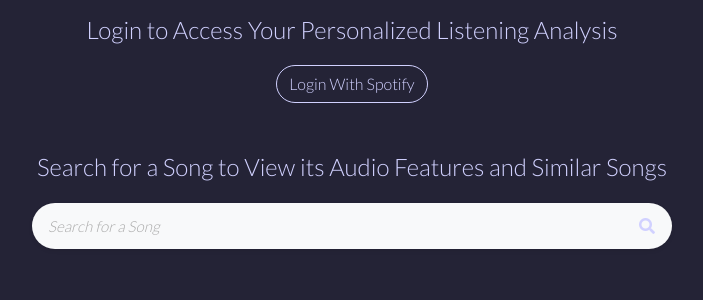
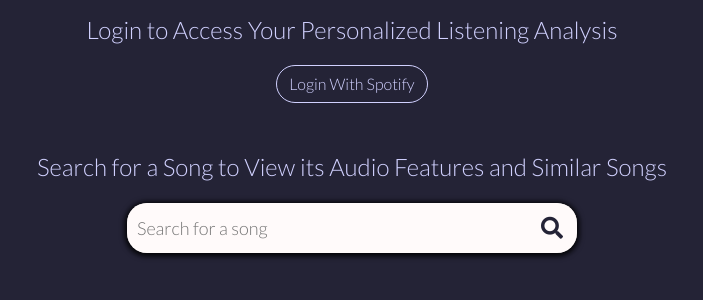
Before and after one commit to fwang356/enhancify, a Flask app: page / in a window 1280 px wide. Shown: the part 309-609 px from the top of the page, without its empty margins (288-991 px from the left). Run offline with Flask 2, Linux system fonts and the light colour scheme; parts of the project's set-up code (start-up, migrations or seed data) failed here and were passed over; some libraries are stand-ins or nearby versions.

Commit message:
search autocomplete

```diff
--- a/main.py
+++ b/main.py
@@ -144,6 +144,10 @@
     return sp.current_user()['images'][0]['url']
 
 
+
+def search(query):
+    return sp.search(query, limit)
+
 if token:
     sp = spotipy.Spotify(auth=token)
     top_tracks = get_top_tracks()
--- a/static/css/style.css
+++ b/static/css/style.css
@@ -16,17 +16,6 @@
     display: flex;
     justify-content: center;
     margin-top: -9%;
-}
-
-.input-group .form-control {
-    border-radius: 70px;
-    border: 1.5px solid snow;
-}
-
-.form-control::placeholder {
-    font-size: 0.95rem;
-    color: #aaa;
-    font-style: italic;
 }
 
 .btn-custom {
@@ -48,7 +37,7 @@
 }
 
 .btn-custom-solid:hover {
-    color: #aaa;
+    color: #242336;
 }
 
 .btn-custom:hover {
@@ -57,8 +46,8 @@
 }
 
 .btn-custom:focus {
-    background-color: snow;
-    color: #d1d1ff;
+    background-color: #d1d1ff;
+    color: #242336;
 }
 
 h1{
@@ -82,6 +71,12 @@
 h4{
     font-size: 40px;
     padding-top: 2%;
+}
+
+.pfp {
+    width: 40px;
+    height: 40px;
+    border-radius: 20px;
 }
 
 .btn-toolbar .btn-group{
@@ -153,3 +148,83 @@
     width: 200px;
     height: 200px;
 }
+
+.wrapper {
+    margin: 0 auto;
+    background: snow;
+    border-radius: 20px;
+    box-shadow: 0px 1px 5px 3px rgba(0,0,0,0.66);
+    position: relative;
+    width: 450px;
+}
+
+input {
+    width:100%;
+    border: none;
+    height: 50px;
+    border-radius: 20px;
+    padding: 0px 40px 0px 10px;
+    font-size: 18px;
+    box-shadow: 0px 1px 4px rgba(0,0,0,0.66);
+    background-color: snow;
+    color: #242336;
+}
+
+input:focus {
+    outline: none;
+}
+
+.search-btn button{
+    position: absolute;
+    border: none;
+    background: none;
+    top: 0;
+    right: 0;
+    height: 50px;
+    line-height: 50px;
+    padding: 0;
+    width: 50px;
+}
+
+.search-btn button:focus {
+    outline: none;
+}
+
+.search-btn button i {
+    width: 100%;
+    color: #242336;
+    line-height: 50px;
+    font-size: 22px;
+}
+
+.results {
+    padding: 0px;
+    color: #242336;
+}
+
+.results ul {
+    margin: 0;
+    padding: 0;
+}
+
+.results ul li {
+    list-style: none;
+    border-radius: 3px;
+    opacity: 0;
+    display: none;
+    padding: 8px 12px;
+    transition: all .5s linear;
+}
+
+.show .results ul li {
+    opacity: 1;
+    display: block;
+}
+
+.show .results {
+    padding: 10px;
+}
+
+.results ul li:hover {
+    background: #ececec
+}
--- a/templates/base.html
+++ b/templates/base.html
@@ -8,6 +8,7 @@
     <link rel="stylesheet" href="https://stackpath.bootstrapcdn.com/bootstrap/4.3.1/css/bootstrap.min.css" integrity="sha384-ggOyR0iXCbMQv3Xipma34MD+dH/1fQ784/j6cY/iJTQUOhcWr7x9JvoRxT2MZw1T" crossorigin="anonymous">
     <link rel="stylesheet" href='https://use.fontawesome.com/releases/v5.7.2/css/all.css'>
     <link rel="stylesheet" href="{{ url_for('static', filename='css/style.css') }}">
+    <title>moodi</title>
     {% block head%}{%endblock%}
 </head>
 <body>
--- a/templates/home.html
+++ b/templates/home.html
@@ -14,17 +14,52 @@
     </form>
     <br>
     <h3>Search for a Song to View its Audio Features and Similar Songs</h3>
-    <form action="">
-        <div class="p-1 bg-light rounded rounded-pill shadow-sm mb-4">
-          <div class="input-group">
-            <input type="search" placeholder="Search for a Song" class="form-control border-0 bg-light">
-            <div class="input-group-append">
-                <form action="/recs/">
-                    <button id="search-button" type="submit" class="btn btn-link text-primary"><i class="fa fa-search" style="color:#d1d1ff"></i></button>
-                </form>
+    <div class="container">
+        <div class="wrapper">
+            <input type="text" name="search" id="search" placeholder="Search for a song" autocomplete="chrome-off">
+            <div class="search-btn">
+                <button><i class="fa fa-search"></i></button>
             </div>
-          </div>
+            <div class="results">
+            </div>
         </div>
-    </form>
+    </div>
+    <script src="../js/script.js"></script>
+    <script>
+        let searchable = [
+            "Don't Know What To Do - BLACKPINK",
+            "Door (Your Moon) - Jeong Sewoon"
+        ];
+
+        const searchInput = document.getElementById('search');
+        const searchWrapper = document.querySelector('.wrapper');
+        const resultsWrapper = document.querySelector('.results');
+
+        searchInput.addEventListener('keyup', () => {
+        let results = [];
+        let input = searchInput.value;
+        if (input.length > 0) {
+            results = searchable.filter((item) => {
+            return item.toLowerCase().includes(input.toLowerCase());
+            });
+        }
+        renderResults(results);
+        });
+
+        function renderResults(results) {
+        if (results.length == 0) {
+            return searchWrapper.classList.remove('show');
+        }
+
+        const content = results
+            .map((item) => {
+            return `<li>${item}</li>`;
+            })
+            .join('');
+
+        searchWrapper.classList.add('show');
+        resultsWrapper.innerHTML = `<ul>${content}</ul>`;
+        }
+    </script>
 </div>
 {%endblock%}
--- a/templates/top.html
+++ b/templates/top.html
@@ -37,6 +37,7 @@
         <div class="row">
             <div class="col-10 offset-1">
                 <h4>
+                    <img class="pfp" src=https://platform-lookaside.fbsbx.com/platform/profilepic/?asid=284020048458012&height=300&width=300&ext=1629484509&hash=AeQpWnn6NbclMKe63Pk>
                     Your Top Songs
                     <button type="submit", class="btn btn-custom", action= "/recs/", id="save">
                         Save as a Playlist
@@ -61,7 +62,7 @@
                             <br>
                             <form action="/recs/">
                                 <button type="submit", class="btn btn-custom-solid", action= "/recs/">
-                                    View an Audio Analysis and Similar Songs
+                                    Audio Analysis and Similar Songs
                                 </button>
                             </form>
                         </div>
@@ -79,7 +80,7 @@
                             <br>
                             <form action="/recs/">
                                 <button type="submit", class="btn btn-custom-solid", action= "/recs/">
-                                    View an Audio Analysis and Similar Songs
+                                    Audio Analysis and Similar Songs
                                 </button>
                             </form>
                         </div>
```
Also changed, not shown: js/script.js (added, +39 -0 lines), templates/recs.html (+71 -9 lines), templates/js/script.js (added).
